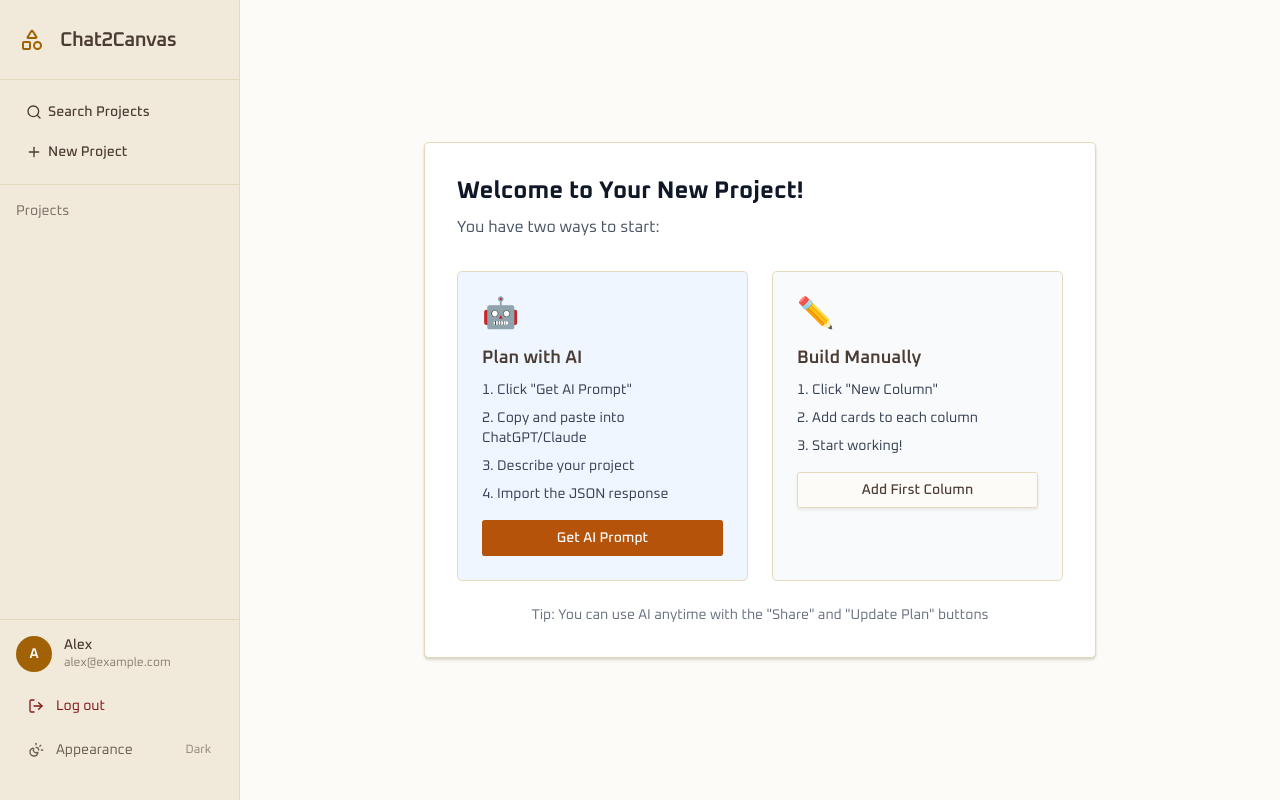
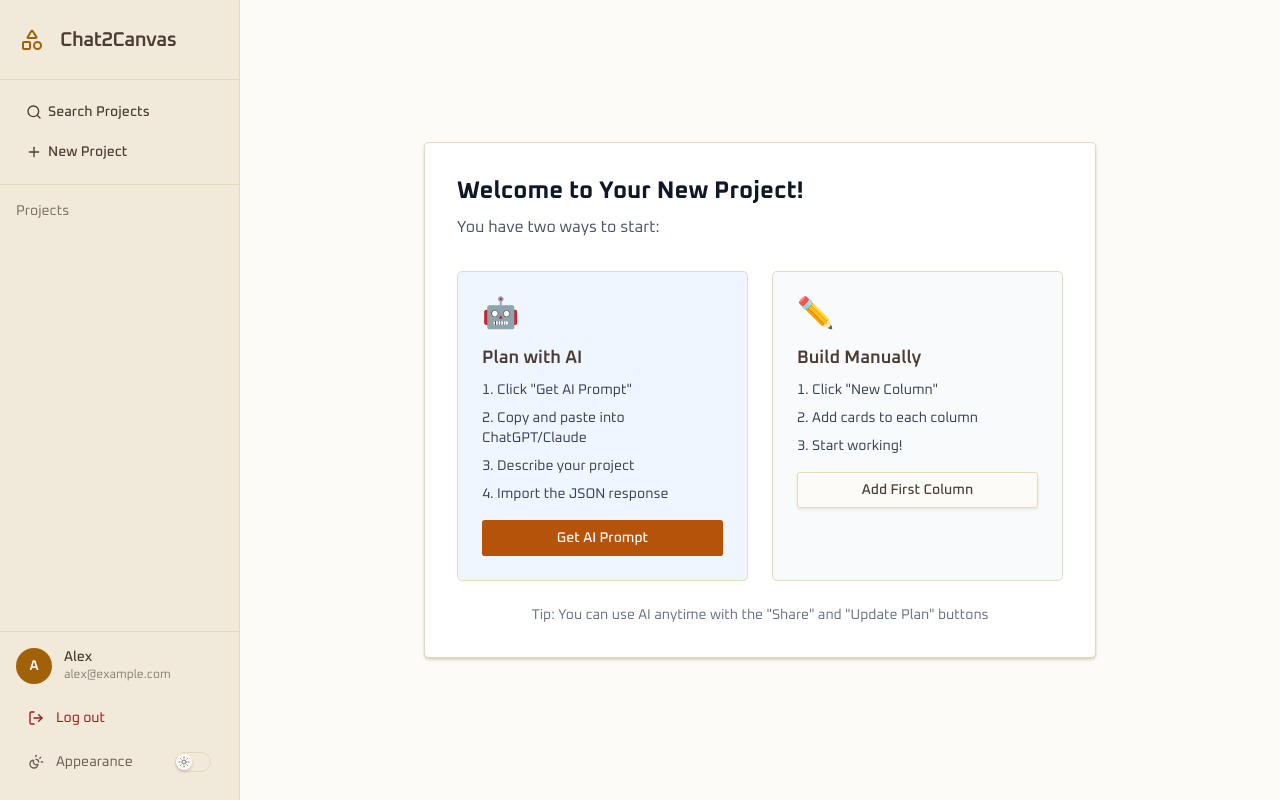
Before and after one commit to B00ZI/Chat2Canvas, a Next.js app: page / in a window 1280 px wide. Built offline with nearby package versions, Linux system fonts and the light colour scheme.

Commit message:
feat(Switch): add a toggle switch component for theme selection

```diff
--- a/components/Sidebar.tsx
+++ b/components/Sidebar.tsx
@@ -5,6 +5,7 @@ import { useProjectStore } from "@/store/projectStore"
 import { NewProjectDialog } from "./NewProjectDialog"
 import { EditProjectDialog } from "./EditProjectDialog"
 import { Button } from "@/components/ui/button"
+import { Switch } from "./ui/switch"
 
 export default function Sidebar() {
 
@@ -126,7 +127,8 @@ export default function Sidebar() {
                 <div className="px-4 pb-2">
                     <div
                         className="flex items-center gap-3 rounded-md px-3 py-2
-               text-sm  text-red-900 hover:bg-red-900 hover:text-red-200"
+               text-sm  text-destructive
+               hover:bg-destructive hover:text-destructive-foreground"
                     >
                         <LogOut className="h-4 w-4 shrink-0 " />
                         <span>Log out</span>
@@ -134,7 +136,7 @@ export default function Sidebar() {
                 </div>
 
                 {/* Theme toggle row */}
-                <div className="px-4 pb-4">
+                <div className="px-4 pb-1">
                     <div
                         role="button"
                         tabIndex={0}
@@ -150,9 +152,9 @@ export default function Sidebar() {
                             <span>Appearance</span>
                         </div>
 
-                        <span className="text-xs opacity-70">
-                            Dark
-                        </span>
+
+                        <Switch />
+
                     </div>
                 </div>
 
--- /dev/null
+++ b/components/ui/switch.tsx
@@ -0,0 +1,45 @@
+"use client"
+
+import * as React from "react"
+import * as SwitchPrimitives from "@radix-ui/react-switch"
+import { cn } from "@/lib/utils"
+import { Sun, Moon } from "lucide-react"
+
+const Switch = React.forwardRef<
+  React.ElementRef<typeof SwitchPrimitives.Root>,
+  React.ComponentPropsWithoutRef<typeof SwitchPrimitives.Root>
+>(({ className, ...props }, ref) => (
+  <SwitchPrimitives.Root
+    ref={ref}
+    className={cn(
+      "group inline-flex h-5 w-9 shrink-0 cursor-pointer items-center rounded-full border border-input transition-colors",
+      "data-[state=checked]:bg-primary data-[state=unchecked]:bg-muted",
+      "focus-visible:outline-none focus-visible:ring-1 focus-visible:ring-ring",
+      className
+    )}
+    {...props}
+  >
+    <SwitchPrimitives.Thumb
+      className={cn(
+        "pointer-events-none relative flex h-4 w-4 items-center justify-center rounded-full bg-background shadow-sm transition-transform",
+        "data-[state=checked]:translate-x-4 data-[state=unchecked]:translate-x-0"
+      )}
+    >
+      {/* Sun (Light mode) */}
+      <Sun
+        className="h-3 w-3 text-muted-foreground
+                   group-data-[state=checked]:hidden"
+      />
+
+      {/* Moon (Dark mode) */}
+      <Moon
+        className="absolute h-3 w-3 text-primary
+                   hidden group-data-[state=checked]:block"
+      />
+    </SwitchPrimitives.Thumb>
+  </SwitchPrimitives.Root>
+))
+
+Switch.displayName = SwitchPrimitives.Root.displayName
+
+export { Switch }
```
Also changed, not shown: 1 other file (tests, documents, lock files or other folders).
